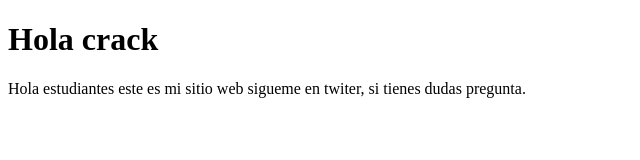
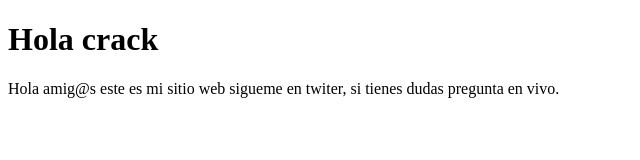
Before and after one commit to Jarodln/proyectoDemoCursoPrework, a plain HTML site: page index.html in a window 1280 px wide. Shown: the whole page, without its empty margins (0-640 px from the left). Drawn offline with Linux system fonts and the light colour scheme.

Commit message:
cambios en index.html

```diff
--- a/index.html
+++ b/index.html
@@ -8,8 +8,8 @@
 </head>
 <body>
     <h1>Hola crack</h1>
-    <p>Hola estudiantes este es mi sitio web sigueme en twiter,
-        si tienes dudas pregunta.
+    <p>Hola amig@s este es mi sitio web sigueme en twiter,
+        si tienes dudas pregunta en vivo.
     </p>
 </body>
 </html>
```
